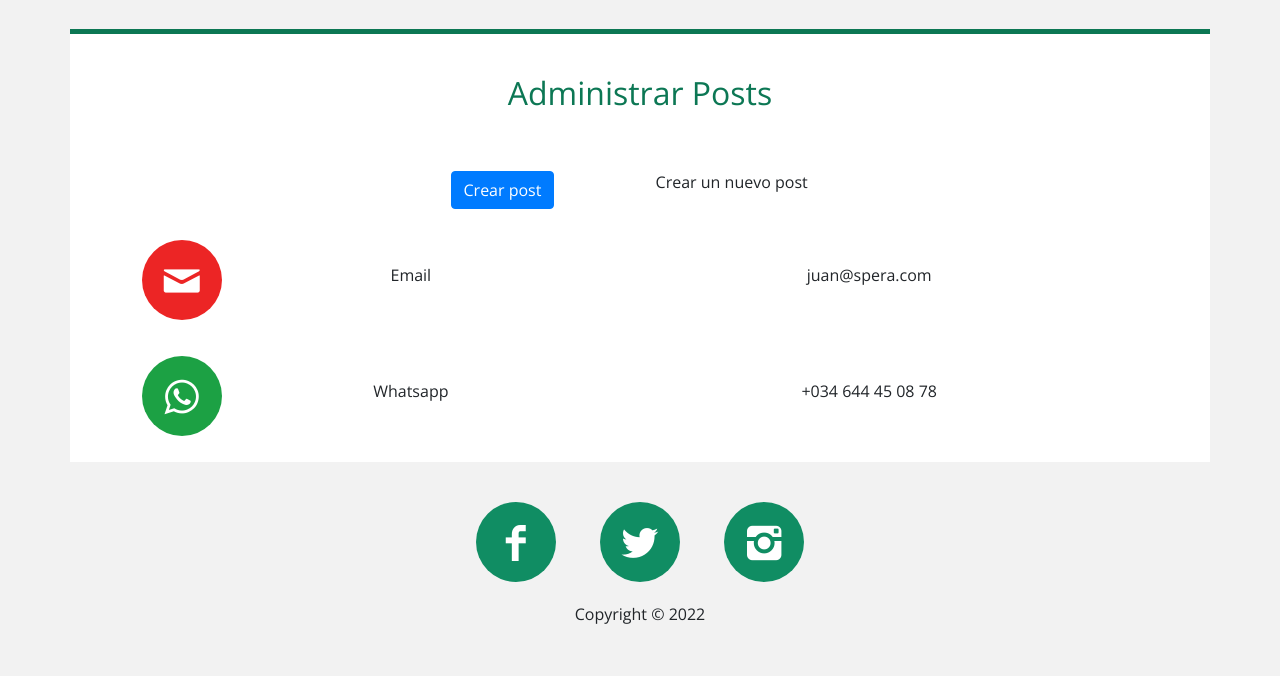
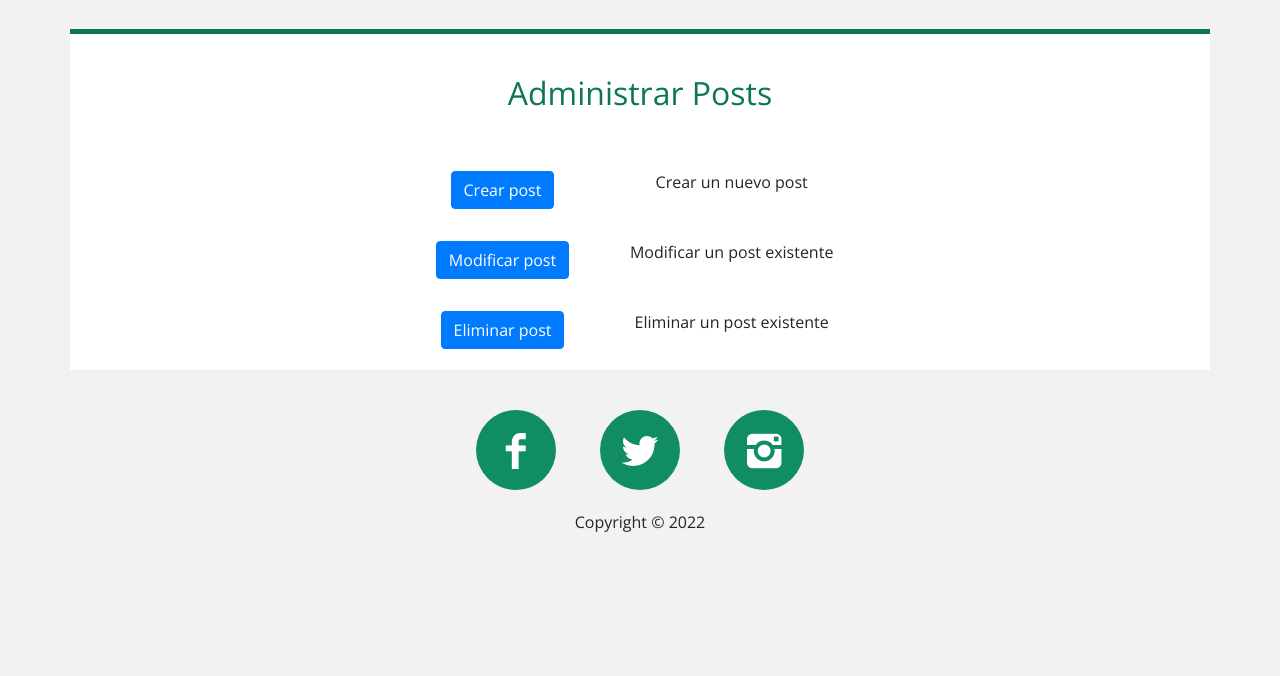
Before and after one commit to juanspera/blog, a Django app: page /admin/ in a window 1280 px wide. Shown: the part 536-1212 px from the top of the page. After the commit the page ends 1068 px from the top, so only its background shows below. Run offline with Django 4.2, Linux system fonts and the light colour scheme; a user stored in the database is signed in; some libraries are stand-ins or nearby versions.

Commit message:
restringir_admin

```diff
--- a/core/templates/core/admin.html
+++ b/core/templates/core/admin.html
@@ -28,27 +28,22 @@
 
                 <div class="row contacto justify-content-center align-items-center">
                     <div class="col-12 col-lg-2 col-md-2">
-                        <a href="#" class="icono icon-mail mail"></a>
+                        <a class="btn btn-primary" href="{% url 'PortfolioFormulario' %}">Modificar post</a>
                     </div>
                     <div class="col-12 col-lg-3 col-md-3">
-                        <p class="text-center">Email</p>
+                        <p class="text-center">Modificar un post existente</p>
                     </div>
-                    <div class="col-12 col-lg-7 col-md-7">
-                        <p>juan@spera.com </p>
-                    </div>
+
                 </div>
 
                 <div class="row contacto justify-content-center align-items-center">
                     <div class="col-12 col-lg-2 col-md-2">
-                        <a href="#" class="icono icon-whatsapp whatsapp"></a>
+                        <a class="btn btn-primary" href="{% url 'PortfolioFormulario' %}">Eliminar post</a>
                     </div>
                     <div class="col-12 col-lg-3 col-md-3">
-                        <p class="text-center">Whatsapp
-                        </p>
+                        <p class="text-center">Eliminar un post existente</p>
                     </div>
-                    <div class="col-12 col-lg-7 col-md-7">
-                        <p>+034 644 45 08 78 </p>
-                    </div>
+
                 </div>
             </div>
         </div>
--- a/core/views.py
+++ b/core/views.py
@@ -1,5 +1,7 @@
 from django.shortcuts import render
 from django.contrib.auth.decorators import login_required
+from django.contrib.auth.decorators import user_passes_test
+
 # Create your views here.
 
 @login_required
@@ -10,7 +12,7 @@ def about(request):
 def contact(request):
     return render(request, 'core/contact.html')
 
-@login_required
+@user_passes_test(lambda u: u.is_superuser)
 def admin(request):
     return render(request, 'core/admin.html')
 
```
Also changed, not shown: db.sqlite3.
